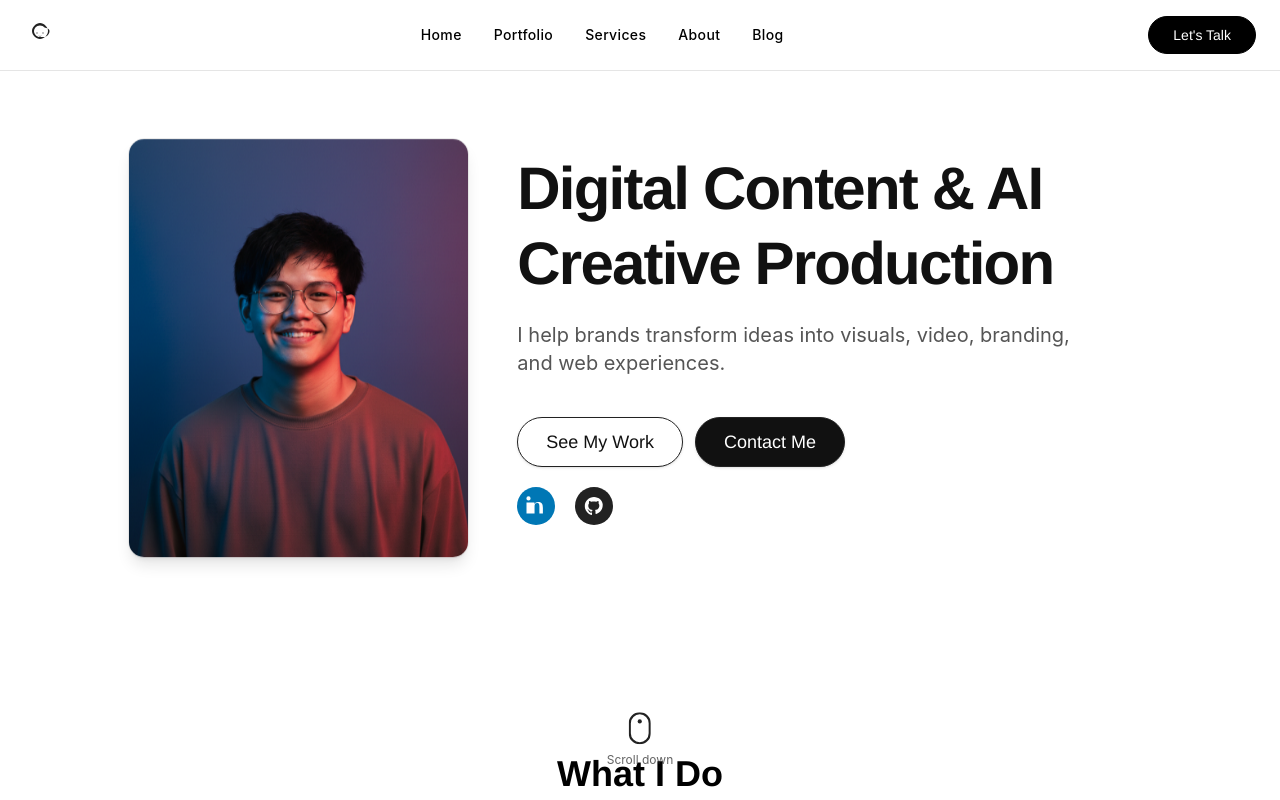
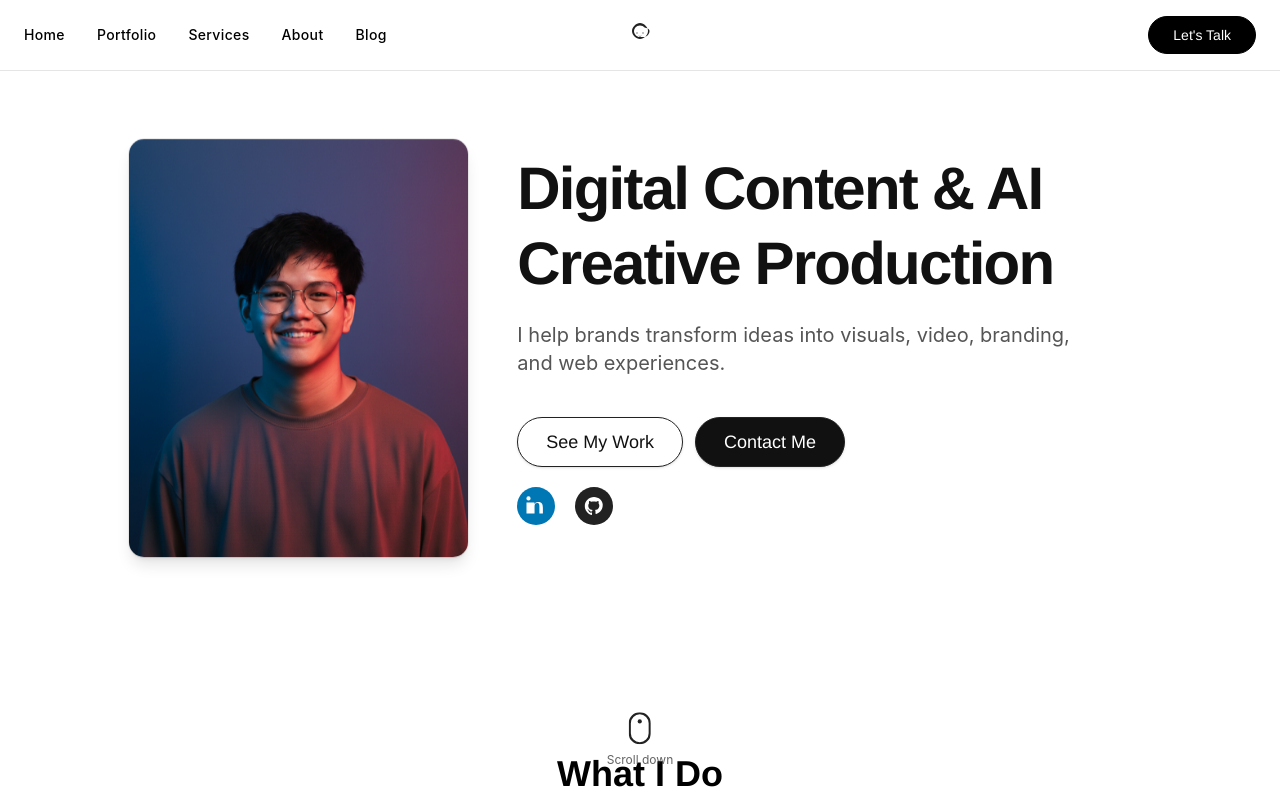
Before and after one commit to rdeniele/ron_creatives, a Next.js app: page / in a window 1280 px wide. Shown: the top 800 px of the page. Built offline with nearby package versions, Linux system fonts and the light colour scheme.

Commit message:
feat: refactor Navbar component layout for improved structure and mobile responsiveness

```diff
--- a/components/Navbar.tsx
+++ b/components/Navbar.tsx
@@ -19,19 +19,8 @@ export default function Navbar() {
           animate={{ opacity: 1, y: 0 }}
           transition={{ duration: 0.7, ease: "easeOut" }}
         >
-          <div className="flex items-center justify-between">
-            <a href="/" className="flex items-center gap-2 text-2xl font-bold" style={{ fontFamily: 'Montserrat, Helvetica Neue, Arial, sans-serif', color: '#000', letterSpacing: '-0.02em' }}>
-              {/* Cat icon from Phosphor Icons (MIT License) */}
-              <svg width="32" height="32" viewBox="0 0 256 256" fill="none" xmlns="http://www.w3.org/2000/svg" className="text-black">
-                <path d="M128 32c-16 0-32 8-44.8 22.4C70.4 66.4 64 80 64 96c0 32 32 64 64 64s64-32 64-64c0-16-6.4-29.6-19.2-41.6C160 40 144 32 128 32zm0 112c-26.4 0-48-21.6-48-48 0-10.4 4-20 11.2-28.8C99.2 59.2 113.6 52 128 52s28.8 7.2 36.8 15.2C200 76 204 85.6 204 96c0 26.4-21.6 48-48 48z" fill="#222"/>
-                <ellipse cx="104" cy="112" rx="8" ry="12" fill="#fff"/>
-                <ellipse cx="152" cy="112" rx="8" ry="12" fill="#fff"/>
-                <ellipse cx="104" cy="112" rx="4" ry="6" fill="#222"/>
-                <ellipse cx="152" cy="112" rx="4" ry="6" fill="#222"/>
-                <path d="M120 136c2.4 2.4 6.4 4 8 4s5.6-1.6 8-4" stroke="#222" strokeWidth="4" strokeLinecap="round"/>
-              </svg>
-            </a>
-            {/* Desktop nav */}
+          <div className="relative flex items-center justify-between">
+            {/* Left: Desktop nav links */}
             <div className="hidden md:flex items-center gap-8">
               {navLinks.map((link) => (
                 <motion.a
@@ -46,6 +35,22 @@ export default function Navbar() {
                 </motion.a>
               ))}
             </div>
+
+            {/* Center: Icon */}
+            <a href="/" className="absolute left-1/2 transform -translate-x-1/2 flex items-center gap-2 text-2xl font-bold" style={{ fontFamily: 'Montserrat, Helvetica Neue, Arial, sans-serif', color: '#000', letterSpacing: '-0.02em' }}>
+              {/* Cat icon from Phosphor Icons (MIT License) */}
+              <svg width="32" height="32" viewBox="0 0 256 256" fill="none" xmlns="http://www.w3.org/2000/svg" className="text-black">
+                <path d="M128 32c-16 0-32 8-44.8 22.4C70.4 66.4 64 80 64 96c0 32 32 64 64 64s64-32 64-64c0-16-6.4-29.6-19.2-41.6C160 40 144 32 128 32zm0 112c-26.4 0-48-21.6-48-48 0-10.4 4-20 11.2-28.8C99.2 59.2 113.6 52 128 52s28.8 7.2 36.8 15.2C200 76 204 85.6 204 96c0 26.4-21.6 48-48 48z" fill="#222"/>
+                <ellipse cx="104" cy="112" rx="8" ry="12" fill="#fff"/>
+                <ellipse cx="152" cy="112" rx="8" ry="12" fill="#fff"/>
+                <ellipse cx="104" cy="112" rx="4" ry="6" fill="#222"/>
+                <ellipse cx="152" cy="112" rx="4" ry="6" fill="#222"/>
+                <path d="M120 136c2.4 2.4 6.4 4 8 4s5.6-1.6 8-4" stroke="#222" strokeWidth="4" strokeLinecap="round"/>
+              </svg>
+            </a>
+
+            {/* Right: Mobile burger + CTA */}
+            <div className="flex items-center gap-4">
               {/* Burger menu button for mobile */}
               <button
                 className="md:hidden flex items-center justify-center w-10 h-10 rounded focus:outline-none"
@@ -68,6 +73,7 @@ export default function Navbar() {
               >
                 Let's Talk
               </motion.a>
+            </div>
           </div>
           {/* Mobile menu overlay */}
           {menuOpen && (
```
Lines whose indentation alone changed are shown as unchanged.
